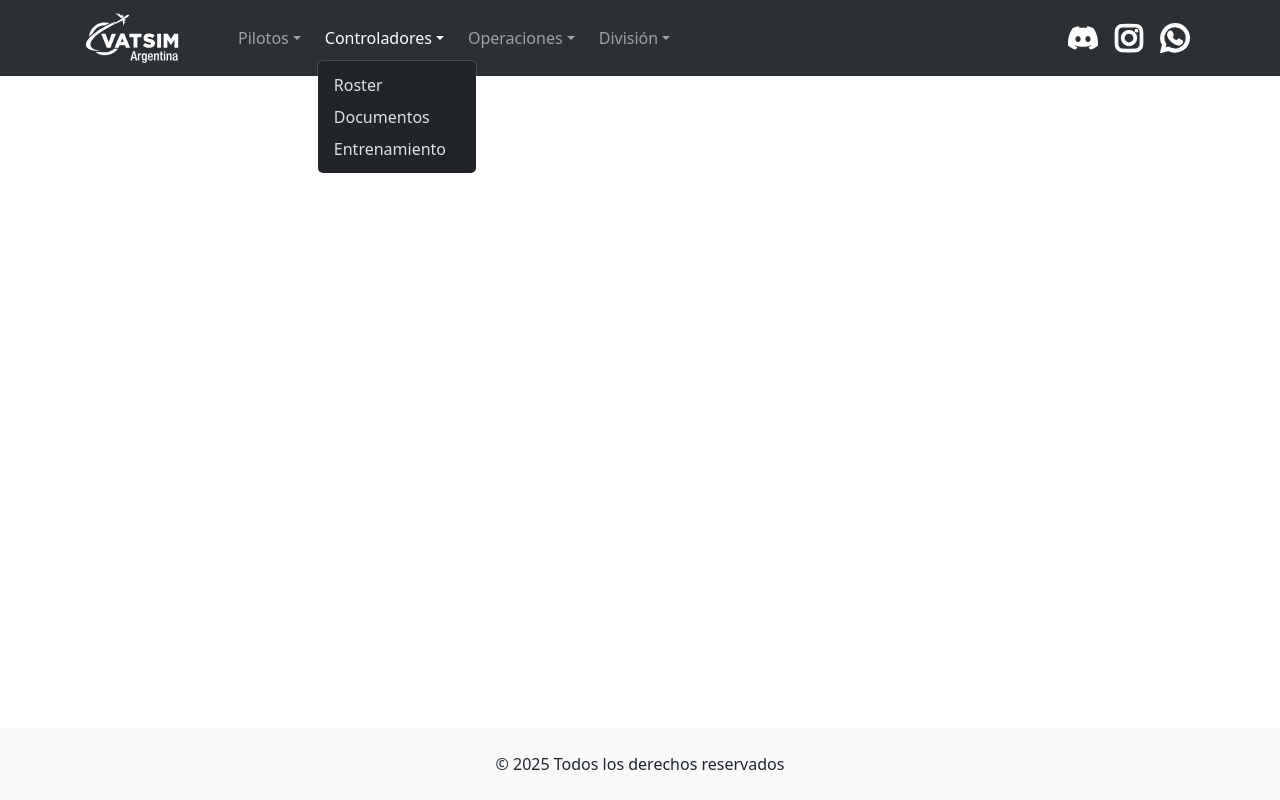
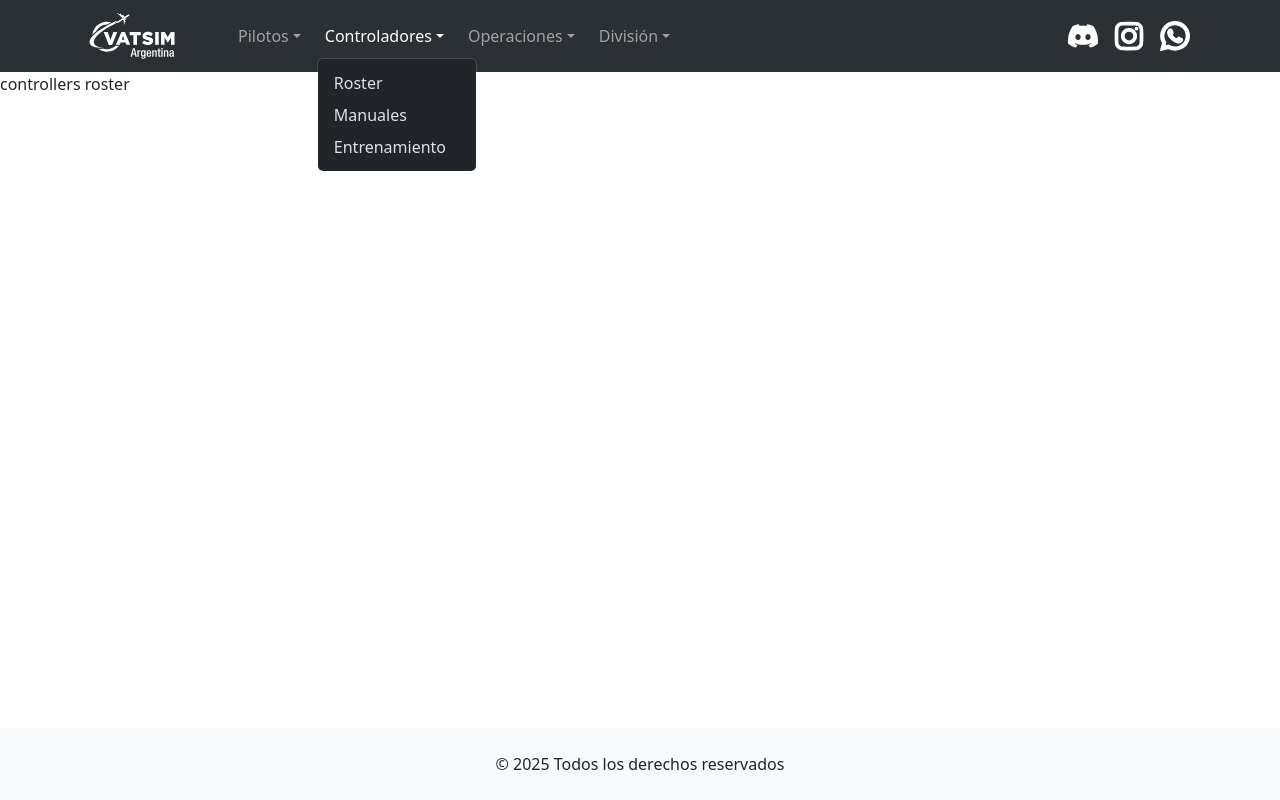
Before and after one commit to javoescan/vatarg-web, a Next.js app: page /controllers/roster in a window 1280 px wide. Both pictures are taken after a click on the button "Controladores". Built offline with nearby package versions, Linux system fonts and the light colour scheme.

Commit message:
Navbar sections

```diff
--- a/app/(frontend)/_components/navbar.tsx
+++ b/app/(frontend)/_components/navbar.tsx
@@ -11,7 +11,7 @@ export default function BasicExample() {
     <Navbar expand="lg" className="bg-body-tertiary" fixed="top" data-bs-theme="dark">
       <Container>
         <Navbar.Brand href="/" className="me-5">
-          <Image src="/images/brand/logo.svg" alt="logo" width={100} height={50} />
+          <Image src="/images/brand/logo.svg" alt="logo" width={100} height={46} />
         </Navbar.Brand>
         <Navbar.Toggle aria-controls="basic-navbar-nav" />
         <Navbar.Collapse id="basic-navbar-nav">
@@ -24,7 +24,7 @@ export default function BasicExample() {
 
             <NavDropdown title="Controladores" id="basic-nav-dropdown" className="me-2">
               <NavDropdown.Item href="/controllers/roster">Roster</NavDropdown.Item>
-              <NavDropdown.Item href="/controllers/documents">Documentos</NavDropdown.Item>
+              <NavDropdown.Item href="/controllers/manuals">Manuales</NavDropdown.Item>
               {/* <NavDropdown.Item href="#action/3.2">Reservas</NavDropdown.Item> */}
               <NavDropdown.Item href="https://argentina.vatsur.org/web/consola/">Entrenamiento</NavDropdown.Item>
             </NavDropdown>
@@ -36,6 +36,7 @@ export default function BasicExample() {
             </NavDropdown>
 
             <NavDropdown title="División" id="basic-nav-dropdown" className="me-2">
+              <NavDropdown.Item href="/division/first-steps">¡Unite!</NavDropdown.Item>
               <NavDropdown.Item href="/division/feedback">Feedback</NavDropdown.Item>
               <NavDropdown.Item href="/division/staff">Staff</NavDropdown.Item>
             </NavDropdown>
--- a/app/(frontend)/layout.tsx
+++ b/app/(frontend)/layout.tsx
@@ -16,9 +16,11 @@ export default function RootLayout({
 }>) {
   return (
     <html lang="es">
-      <body >
+      <body>
         <Navbar />
-        {children}
+        <div className="mt-5 pt-4">
+          {children}
+        </div>
         <Footer />
       </body>
     </html>
```
Also changed, not shown: app/(frontend)/controllers/documents/page.tsx (deleted, +0 -9 lines), app/(frontend)/controllers/manuals/page.tsx (added, +9 -0 lines), app/(frontend)/division/first-steps/page.tsx (added, +9 -0 lines).
